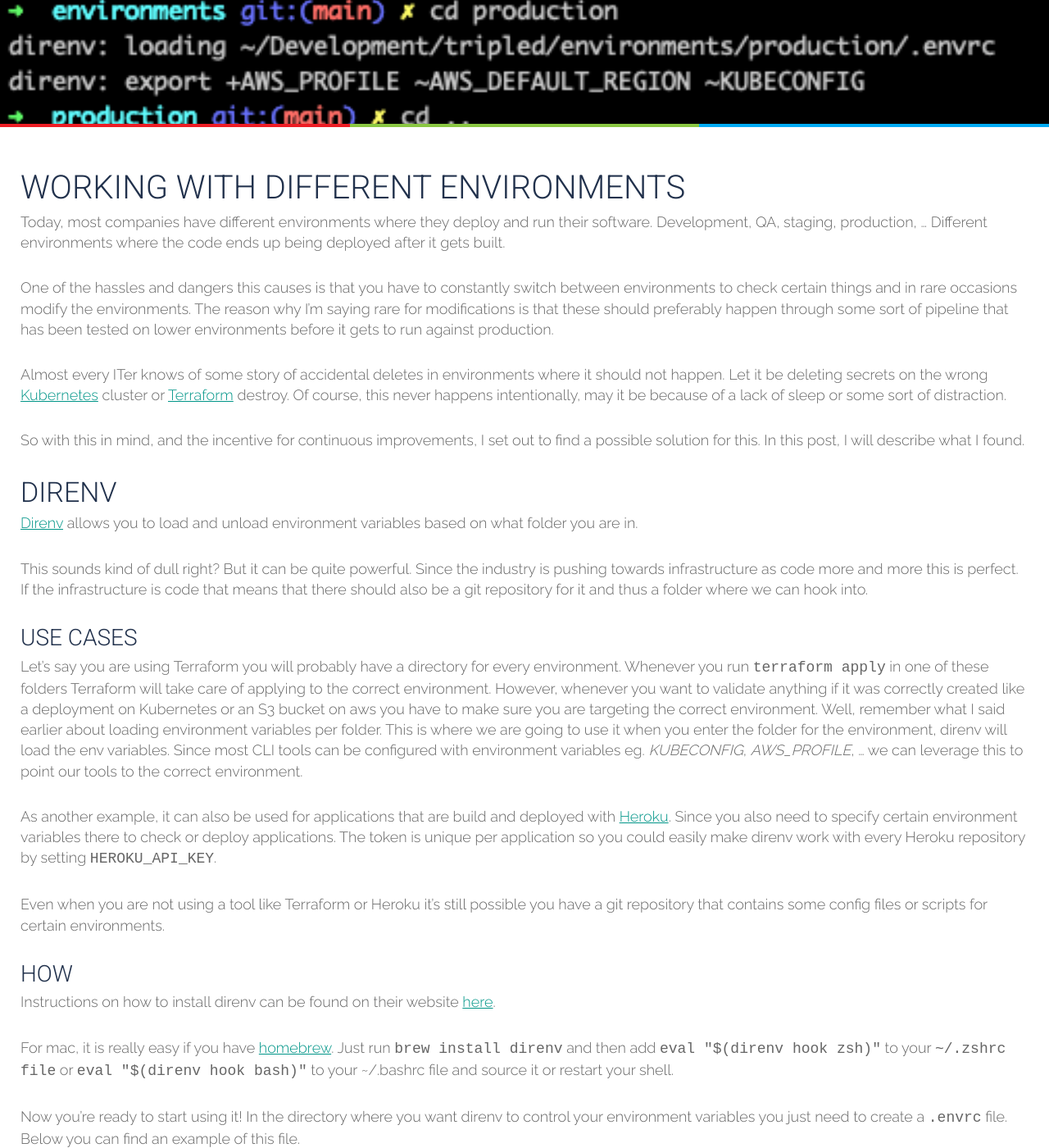
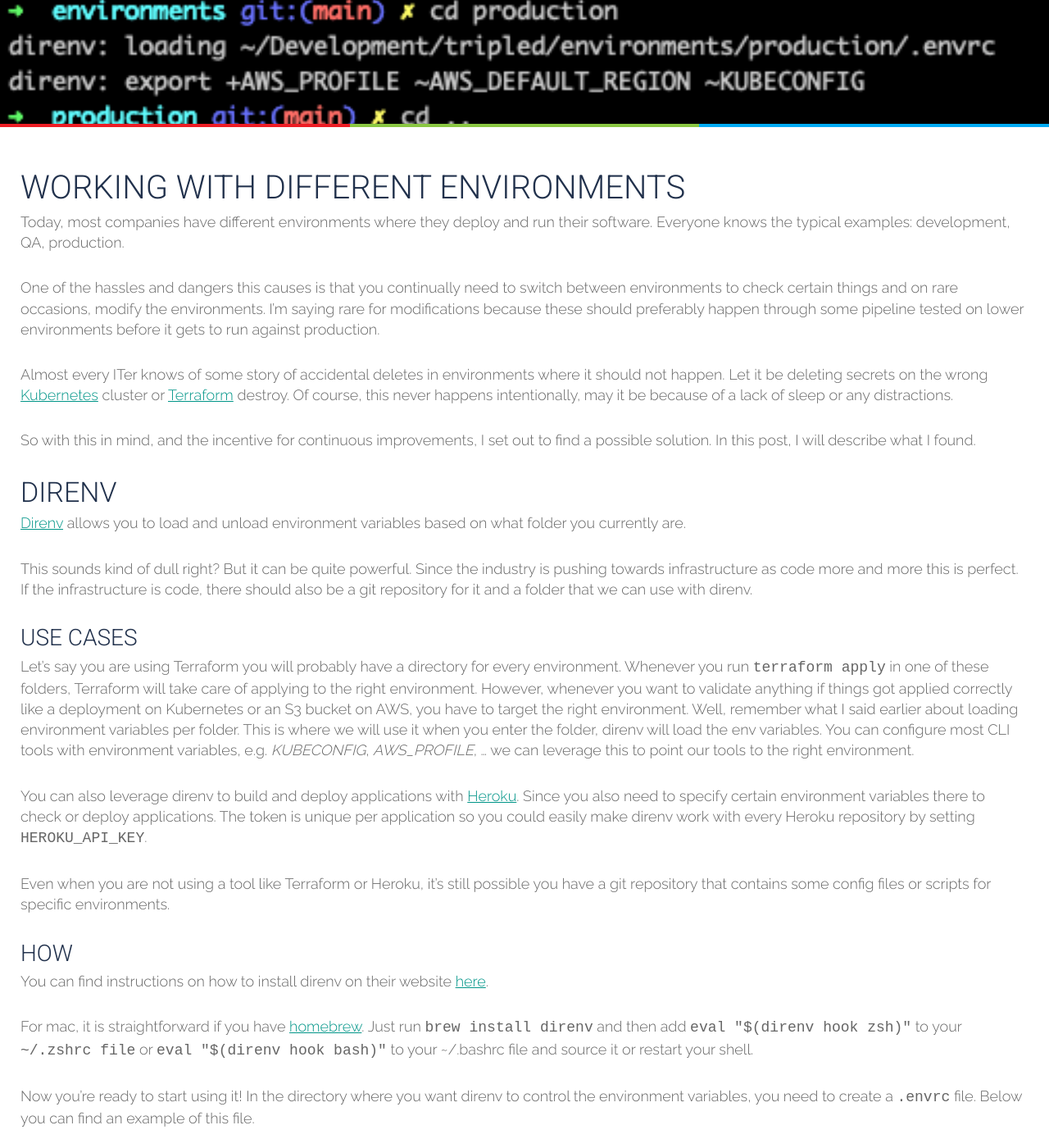
Before and after one commit to tripledio/tripledio.github.io, a Jekyll site: the page built from _posts/2021-01-22-working-with-different-envs.md, in a window 1280 px wide and 1400 px high, scrolled down 459 px. Shown: the whole window at 82% size. Built offline with Jekyll 4.4.1, drawn with Linux system fonts in a browser that asks for light colours; comment, search, counter and statistics services are not loaded; some of the changed text lies outside the part shown.

Commit message:
Grammarly premium suggestions

````diff
--- a/_posts/2021-01-22-working-with-different-envs.md
+++ b/_posts/2021-01-22-working-with-different-envs.md
@@ -12,39 +12,39 @@
 ---
 # Working with different environments
 
-Today, most companies have different environments where they deploy and run their software. Development, QA, staging, production, ... Different environments where the code ends up being deployed after it gets built.
+Today, most companies have different environments where they deploy and run their software. Everyone knows the typical examples: development, QA, production.
 
-One of the hassles and dangers this causes is that you have to constantly switch between environments to check certain things and in rare occasions modify the environments.
-The reason why I'm saying rare for modifications is that these should preferably happen through some sort of pipeline that has been tested on lower environments before it gets to run against production.
+One of the hassles and dangers this causes is that you continually need to switch between environments to check certain things and on rare occasions, modify the environments.
+I'm saying rare for modifications because these should preferably happen through some pipeline tested on lower environments before it gets to run against production.
 
-Almost every ITer knows of some story of accidental deletes in environments where it should not happen. Let it be deleting secrets on the wrong [Kubernetes](https://kubernetes.io/) cluster or [Terraform](https://www.Terraform.io/) destroy. Of course, this never happens intentionally, may it be because of a lack of sleep or some sort of distraction.
+Almost every ITer knows of some story of accidental deletes in environments where it should not happen. Let it be deleting secrets on the wrong [Kubernetes](https://kubernetes.io/) cluster or [Terraform](https://www.Terraform.io/) destroy. Of course, this never happens intentionally, may it be because of a lack of sleep or any distractions.
 
-So with this in mind, and the incentive for continuous improvements, I set out to find a possible solution for this. In this post, I will describe what I found.
+So with this in mind, and the incentive for continuous improvements, I set out to find a possible solution. In this post, I will describe what I found.
 
 ## Direnv
 
-[Direnv](https://direnv.net/) allows you to load and unload environment variables based on what folder you are in.
+[Direnv](https://direnv.net/) allows you to load and unload environment variables based on what folder you currently are.
 
-This sounds kind of dull right? But it can be quite powerful. Since the industry is pushing towards infrastructure as code more and more this is perfect. If the infrastructure is code that means that there should also be a git repository for it and thus a folder where we can hook into.
+This sounds kind of dull right? But it can be quite powerful. Since the industry is pushing towards infrastructure as code more and more this is perfect. If the infrastructure is code, there should also be a git repository for it and a folder that we can use with direnv.
 
 ### Use cases
 
 Let's say you are using Terraform you will probably have a directory for every environment.
-Whenever you run `terraform apply` in one of these folders Terraform will take care of applying to the correct environment.
-However, whenever you want to validate anything if it was correctly created like a deployment on Kubernetes or an S3 bucket on aws you have to make sure you are targeting the correct environment. Well, remember what I said earlier about loading environment variables per folder. This is where we are going to use it when you enter the folder for the environment, direnv will load the env variables.
-Since most CLI tools can be configured with environment variables eg. *KUBECONFIG*, *AWS_PROFILE*, ... we can leverage this to point our tools to the correct environment.
+Whenever you run `terraform apply` in one of these folders, Terraform will take care of applying to the right environment.
+However, whenever you want to validate anything if things got applied correctly like a deployment on Kubernetes or an S3 bucket on AWS, you have to target the right environment. Well, remember what I said earlier about loading environment variables per folder. This is where we will use it when you enter the folder, direnv will load the env variables.
+You can configure most CLI tools with environment variables, e.g. *KUBECONFIG*, *AWS_PROFILE*, ... we can leverage this to point our tools to the right environment.
 
-As another example, it can also be used for applications that are build and deployed with [Heroku](https://www.heroku.com/). Since you also need to specify certain environment variables there to check or deploy applications. The token is unique per application so you could easily make direnv work with every Heroku repository by setting `HEROKU_API_KEY`.
+You can also leverage direnv to build and deploy applications with [Heroku](https://www.heroku.com/). Since you also need to specify certain environment variables there to check or deploy applications. The token is unique per application so you could easily make direnv work with every Heroku repository by setting `HEROKU_API_KEY`.
 
-Even when you are not using a tool like Terraform or Heroku it's still possible you have a git repository that contains some config files or scripts for certain environments.
+Even when you are not using a tool like Terraform or Heroku, it's still possible you have a git repository that contains some config files or scripts for specific environments.
 
 ### How
 
-Instructions on how to install direnv can be found on their website [here](https://direnv.net/docs/installation.html).
+You can find instructions on how to install direnv on their website [here](https://direnv.net/docs/installation.html).
 
-For mac, it is really easy if you have [homebrew](https://brew.sh/). Just run `brew install direnv` and then add `eval "$(direnv hook zsh)"` to your `~/.zshrc file` or `eval "$(direnv hook bash)"` to your ~/.bashrc file and source it or restart your shell.
+For mac, it is straightforward if you have [homebrew](https://brew.sh/). Just run `brew install direnv` and then add `eval "$(direnv hook zsh)"` to your `~/.zshrc file` or `eval "$(direnv hook bash)"` to your ~/.bashrc file and source it or restart your shell.
 
-Now you're ready to start using it! In the directory where you want direnv to control your environment variables you just need to create a `.envrc` file. Below you can find an example of this file.
+Now you're ready to start using it! In the directory where you want direnv to control the environment variables, you need to create a `.envrc` file. Below you can find an example of this file.
 
 ```shell
 export KUBECONFIG=~/.kube/development_config
@@ -65,7 +65,7 @@
 
 ![leaving folder](/img/posts/environments/leaving.png)
 
-After the `.envrc` file is unloaded any environment variables that were overridden will be restored.
+After the `.envrc` file unloads, any overridden environment variables will restore themselves.
 
 Now, if the file has changed and it is no longer allowed direnv will print the following if you enter the folder:
 
@@ -73,5 +73,5 @@
 
 ## Conclusion
 
-You can use direnv to easily couple the infrastructure as code folders with their respective environments so fewer mistakes can be made. It can also easily be shared between team members so everyone can benefit from it.
-This way everyone's config will be similar and the change on users errors there will also be lower. In a future blog post, I will elaborate even furth on how you can create some nifty stuff in combination with some other shell features.
+You can use direnv to efficiently couple the *infrastructure as code* folders with their respective environments to make fewer mistakes. It can also easily be shared between team members so everyone can benefit from it.
+This way, everyone's config will be similar, and the chance on users' errors will also be lower. In a future blog post, I will elaborate even furth on how you can create some nifty stuff in combination with some other shell features.
````
Also changed, not shown: other parts of _posts/2021-01-22-working-with-different-envs.md (+4 -4 lines).
